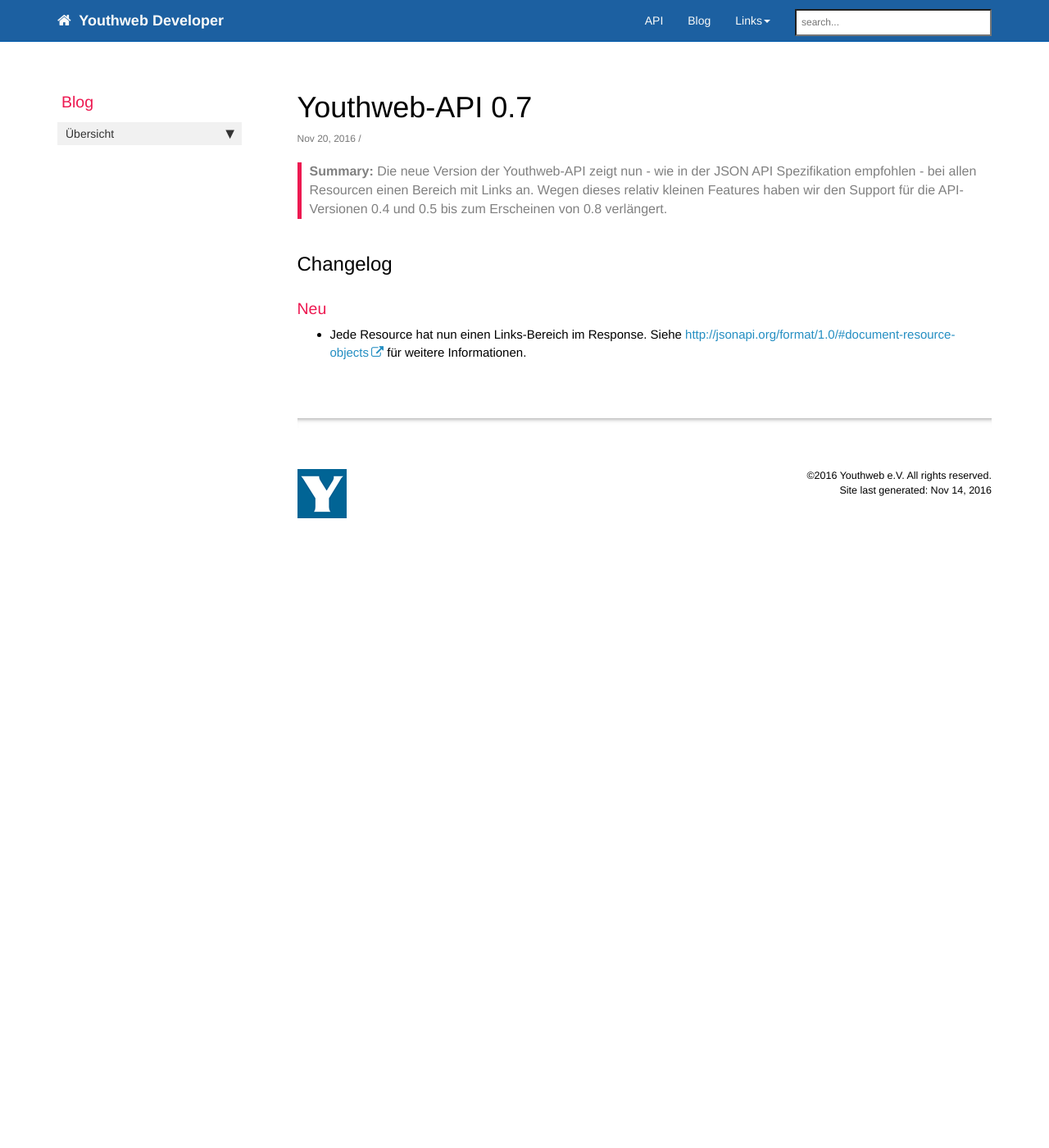
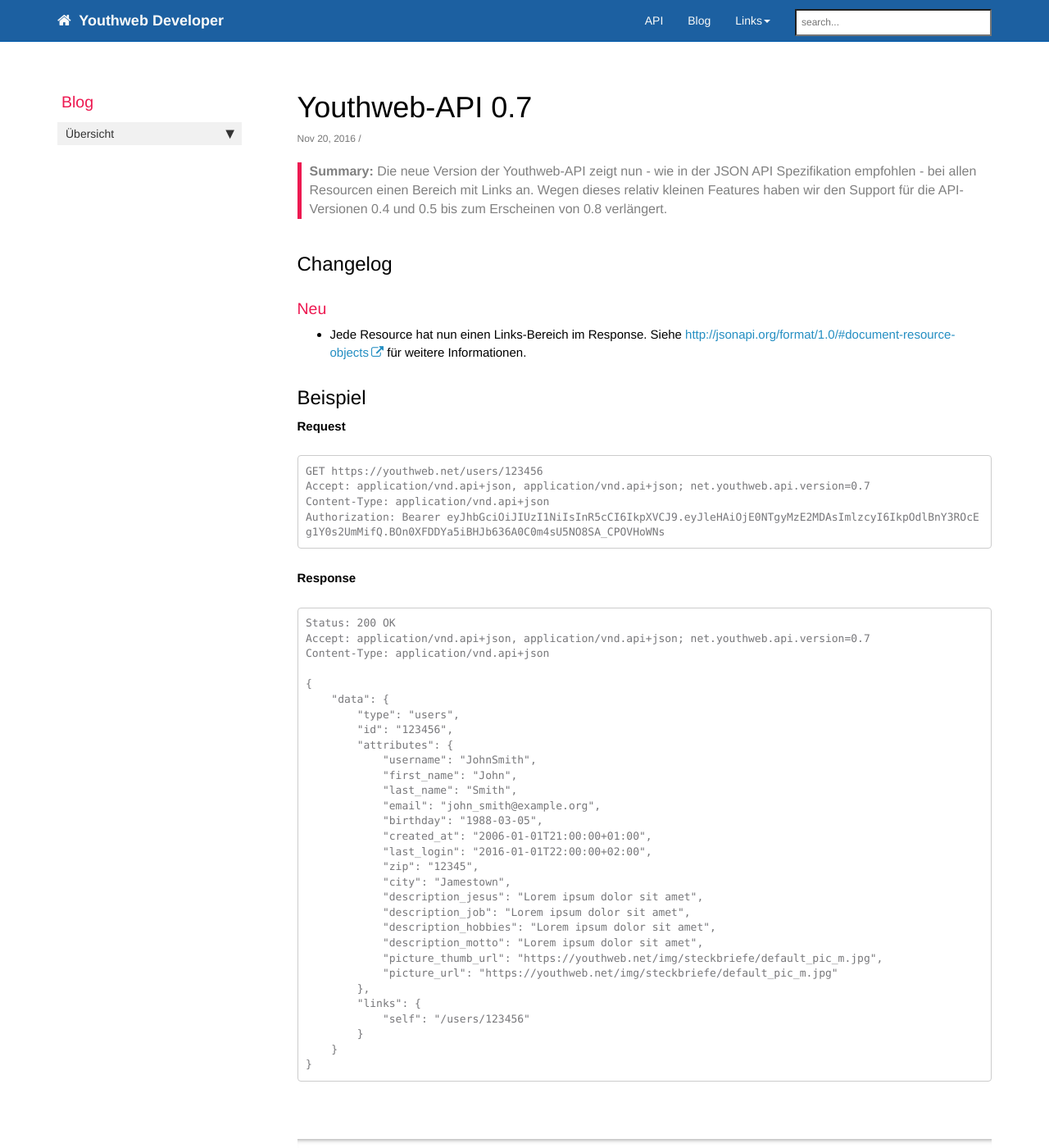
Before and after one commit to youthweb/youthweb-api, a Jekyll site: the page built from docs/_posts/2016-11-20-Youthweb-API-0.7.md, in a window 1280 px wide and 1400 px high. Shown: the whole window at 82% size. Built offline with Jekyll 4.4.1, drawn with Linux system fonts in a browser that asks for light colours; nearby versions of some CDN libraries; comment, search, counter and statistics services are not loaded.

Commit message:
Beispiel im Blogpost ergänzt

````diff
--- a/docs/_posts/2016-11-20-Youthweb-API-0.7.md
+++ b/docs/_posts/2016-11-20-Youthweb-API-0.7.md
@@ -10,4 +10,50 @@ summary: "Die neue Version der Youthweb-API zeigt nun - wie in der JSON API Spez
 
 - Jede Resource hat nun einen Links-Bereich im Response. Siehe [http://jsonapi.org/format/1.0/#document-resource-objects](http://jsonapi.org/format/1.0/#document-resource-objects) für weitere Informationen.
 
+## Beispiel
+
+**Request**
+
+```
+GET https://youthweb.net/users/123456
+Accept: application/vnd.api+json, application/vnd.api+json; net.youthweb.api.version=0.7
+Content-Type: application/vnd.api+json
+Authorization: Bearer eyJhbGciOiJIUzI1NiIsInR5cCI6IkpXVCJ9.eyJleHAiOjE0NTgyMzE2MDAsImlzcyI6IkpOdlBnY3ROcEg1Y0s2UmMifQ.BOn0XFDDYa5iBHJb636A0C0m4sU5NO8SA_CPOVHoWNs
+```
+
+**Response**
+
+```
+Status: 200 OK
+Accept: application/vnd.api+json, application/vnd.api+json; net.youthweb.api.version=0.7
+Content-Type: application/vnd.api+json
+
+{
+    "data": {
+        "type": "users",
+        "id": "123456",
+        "attributes": {
+            "username": "JohnSmith",
+            "first_name": "John",
+            "last_name": "Smith",
+            "email": "john_smith@example.org",
+            "birthday": "1988-03-05",
+            "created_at": "2006-01-01T21:00:00+01:00",
+            "last_login": "2016-01-01T22:00:00+02:00",
+            "zip": "12345",
+            "city": "Jamestown",
+            "description_jesus": "Lorem ipsum dolor sit amet",
+            "description_job": "Lorem ipsum dolor sit amet",
+            "description_hobbies": "Lorem ipsum dolor sit amet",
+            "description_motto": "Lorem ipsum dolor sit amet",
+            "picture_thumb_url": "https://youthweb.net/img/steckbriefe/default_pic_m.jpg",
+            "picture_url": "https://youthweb.net/img/steckbriefe/default_pic_m.jpg"
+        },
+        "links": {
+            "self": "/users/123456"
+        }
+    }
+}
+```
+
 {% include links.html %}
````
